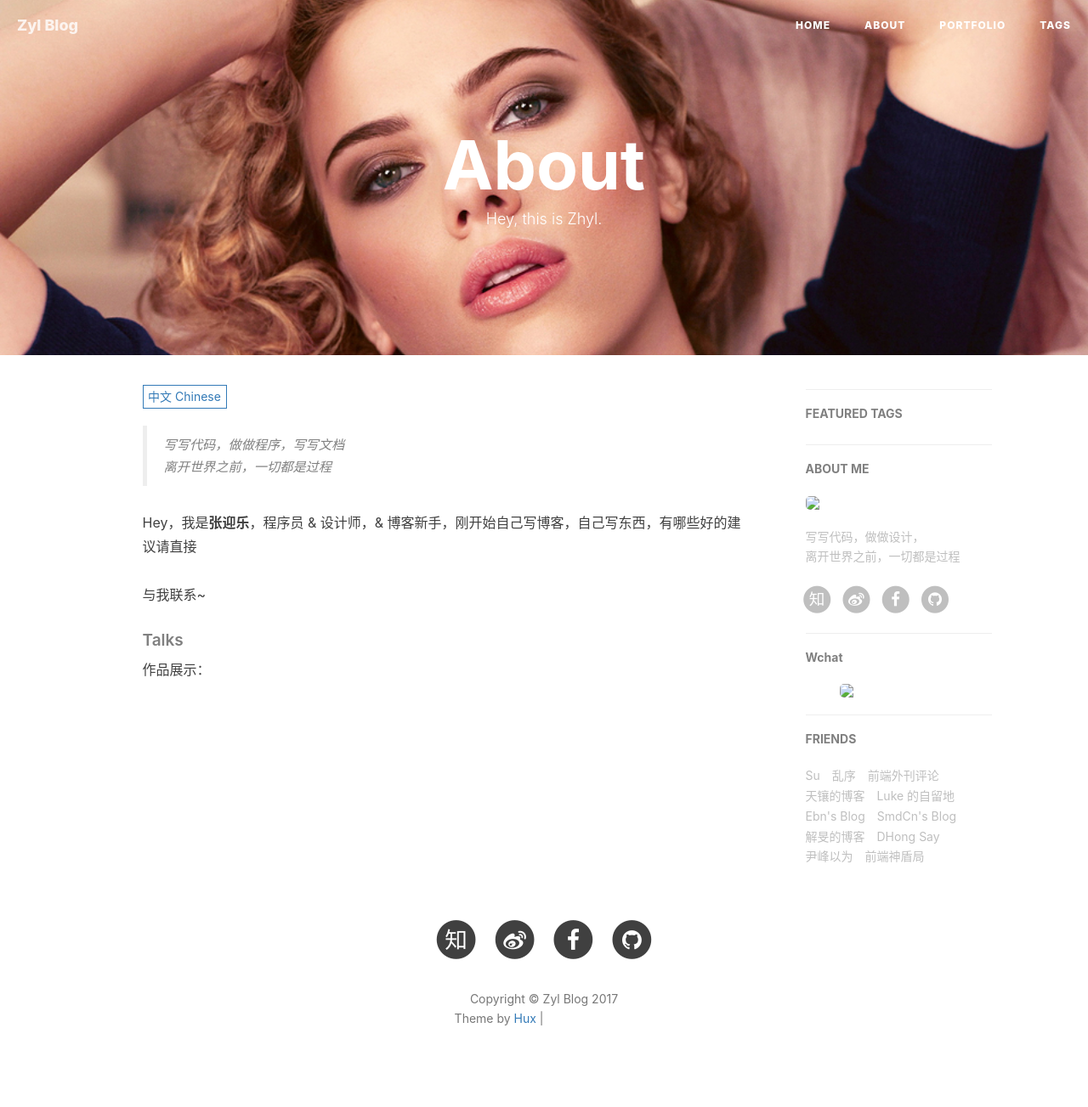
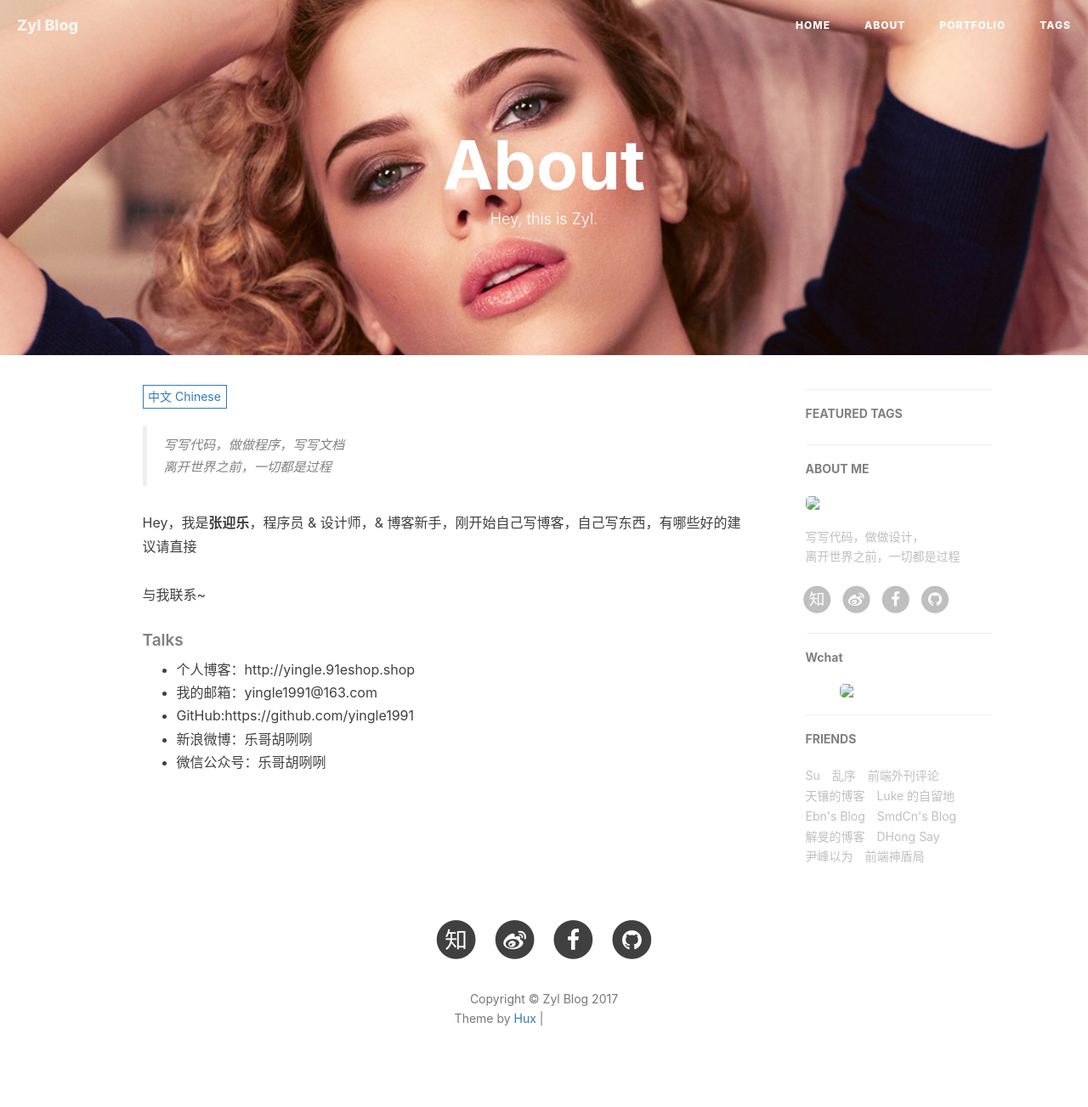
Before and after one commit to yingle1991/MyBlog, a Jekyll site: the page built from about.html, in a window 1280 px wide. Shown: the whole page at 85% size. Built offline with Jekyll 4.4.1, drawn with Linux system fonts in a browser that asks for light colours; nearby versions of some CDN libraries; comment, search, counter and statistics services are not loaded; grey boxes are pictures that could not be loaded.

Commit message:
增加微信公众号

```diff
--- a/about.html
+++ b/about.html
@@ -1,7 +1,7 @@
 ---
 layout: page
 title: "About"
-description: "Hey, this is Zhyl."
+description: "Hey, this is Zyl."
 header-img: "img/about-bg.jpg"
 ---
 
@@ -22,7 +22,14 @@ header-img: "img/about-bg.jpg"
     与我联系~
     <h5>Talks</h5>
 
-	作品展示：
+    <ul>
+        <li>个人博客：http://yingle.91eshop.shop</li>
+        <li>我的邮箱：yingle1991@163.com</li>
+        <li>GitHub:https://github.com/yingle1991</li>
+        <li>新浪微博：乐哥胡咧咧</li>
+        <li>微信公众号：乐哥胡咧咧</li>
+    </ul>
+	<!--作品展示：-->
     <!--<ul>
     <li><a href="//huangxuan.me/2016/10/20/pwa-qcon2016/">Progressive Web Apps，复兴序章 · QCon 上海 2016</a></li>
     <li><a href="//huangxuan.me/2016/06/05/pwa-in-my-pov/">Progressive Web App 之我见 · 2016</a></li>
```
